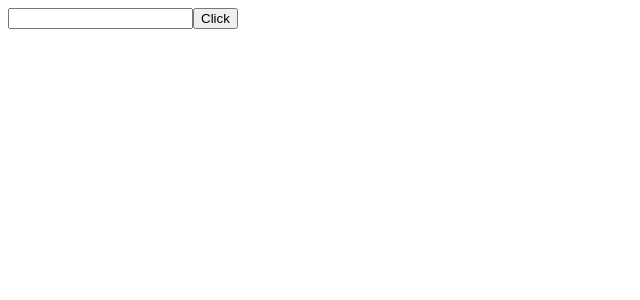
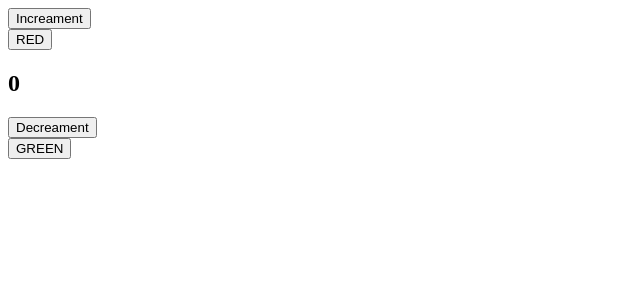
Before and after one commit to muhammedafthal/React_basics, a React (Vite) app: page / in a window 1280 px wide. Shown: the top 300 px of the page, without its empty margins (0-640 px from the left). Built offline with nearby package versions, Linux system fonts and the light colour scheme.

Commit message:
React_Hooks_And_Use_Multiple_useState_Just_Pass_Array_Through_Props_And_More..

```diff
--- a/src/App.jsx
+++ b/src/App.jsx
@@ -13,6 +13,9 @@ import Counter from "./components/Counter";
 import ArrayProps from "./components/ArrayProps";
 import Toggle from "./components/Toggle";
 import AddNew from "./components/AddNew";
+import UsageCounter from "./components/UsageCounter";
+import Movies from "./components/Movies";
+import Switch from "./components/Switch";
 
 
 
@@ -70,6 +73,8 @@ function App() {
     return item.title.toLocaleLowerCase().includes(searchTerm)
   });
 
+  const arr = ["KannurSquad", "Dhrishyam", "KGF", "Marco", "Qalb"];
+
   return (
     <>
     {/* <Clock /> */}
@@ -88,7 +93,10 @@ function App() {
       {/* <Counter /> */}
       {/* <ArrayProps fruitList={fruits} /> */}
       {/* <Toggle /> */}
-      <AddNew />
+      {/* <AddNew /> */}
+      {/* <UsageCounter /> */}
+      {/* <Movies list={arr}/> */}
+      <Switch />
     </>
   )
 };
--- a/src/components/AddNew.jsx
+++ b/src/components/AddNew.jsx
@@ -10,10 +10,12 @@ class AddNew extends React.Component {
     }
 
     handleChange = (e) => {
+
         const value = e.target.value;
         this.setState({
             titleInput: value
         });
+        e.preventDefault()
     };
 
     handleClick = () => {
@@ -23,7 +25,7 @@ class AddNew extends React.Component {
     render() {
         return (
             <div className="add-new">
-                <input onChange={this.handleChange} />
+                <input value={this.state.titleInput} onChange={this.handleChange} />
                 <button onClick={this.handleClick}>Click</button>
             </div>
         )
--- /dev/null
+++ b/src/components/Movies.jsx
@@ -0,0 +1,17 @@
+import React from "react";
+
+function Movies(props) {
+    return(
+        <div>
+            <h2>Latest Movies</h2>
+            <ul>
+               {props.list.map((item) => {
+                   return <li>{item}</li>
+               })}
+            </ul>
+
+        </div>
+    )
+}
+
+export default Movies;
--- /dev/null
+++ b/src/components/Switch.jsx
@@ -0,0 +1,35 @@
+import React, { useState } from "react";
+
+function Switch() {
+   const [value, setVlaue] = useState(0);
+   const [color, setColor] = useState('white');
+
+   return(
+    <div style={{ background : color, width : '100px'}}>
+
+        <button onClick={() => {
+            setVlaue( value + 1);
+        }}>Increament</button>
+
+        <button onClick={() => {
+            setColor('red')
+        }}>RED</button>
+
+        <div><h2>{value}</h2></div>
+
+        <button onClick={() => {
+            setVlaue( value - 1);
+        }}>Decreament</button>
+
+        <button onClick={() => {
+            setColor('green')
+        }}>GREEN</button>
+
+    </div>
+
+   )
+}
+
+
+
+export default Switch;
--- /dev/null
+++ b/src/components/UsageCounter.jsx
@@ -0,0 +1,21 @@
+import React, { useState } from "react";
+
+function UsageCounter() {
+    const [value, setVlaue] = useState(0);
+
+    return(
+        <div className="usage">
+            <div className="usage-item">
+                <button onClick={() => {
+                    setVlaue(value + 1)
+                }}>Increment</button>
+                <label>{value}</label>
+                <button onClick={() => {
+                    setVlaue(value - 1)
+                }}>Decrement</button>
+            </div>
+        </div>
+    )
+}
+
+export default UsageCounter;
```
